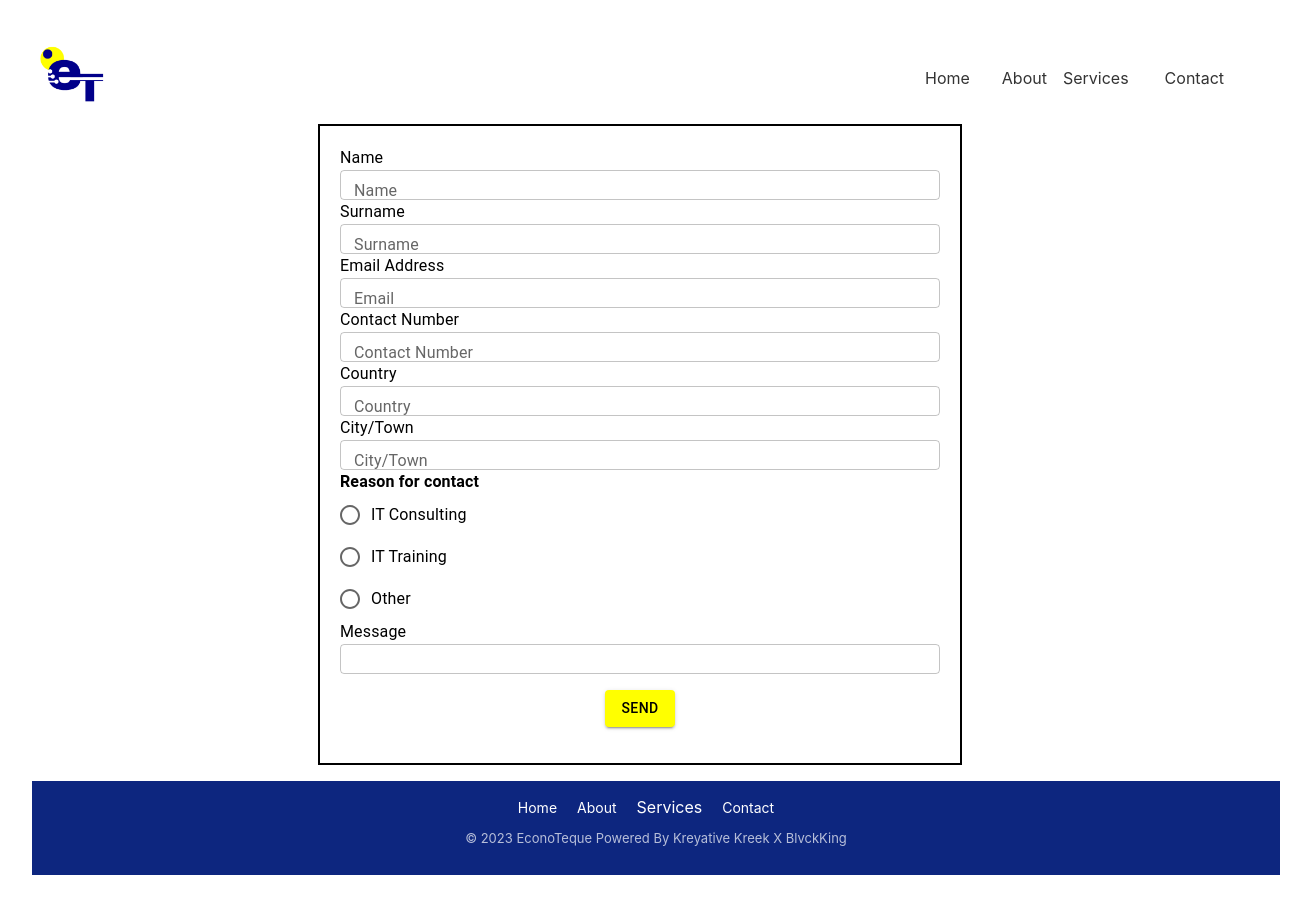
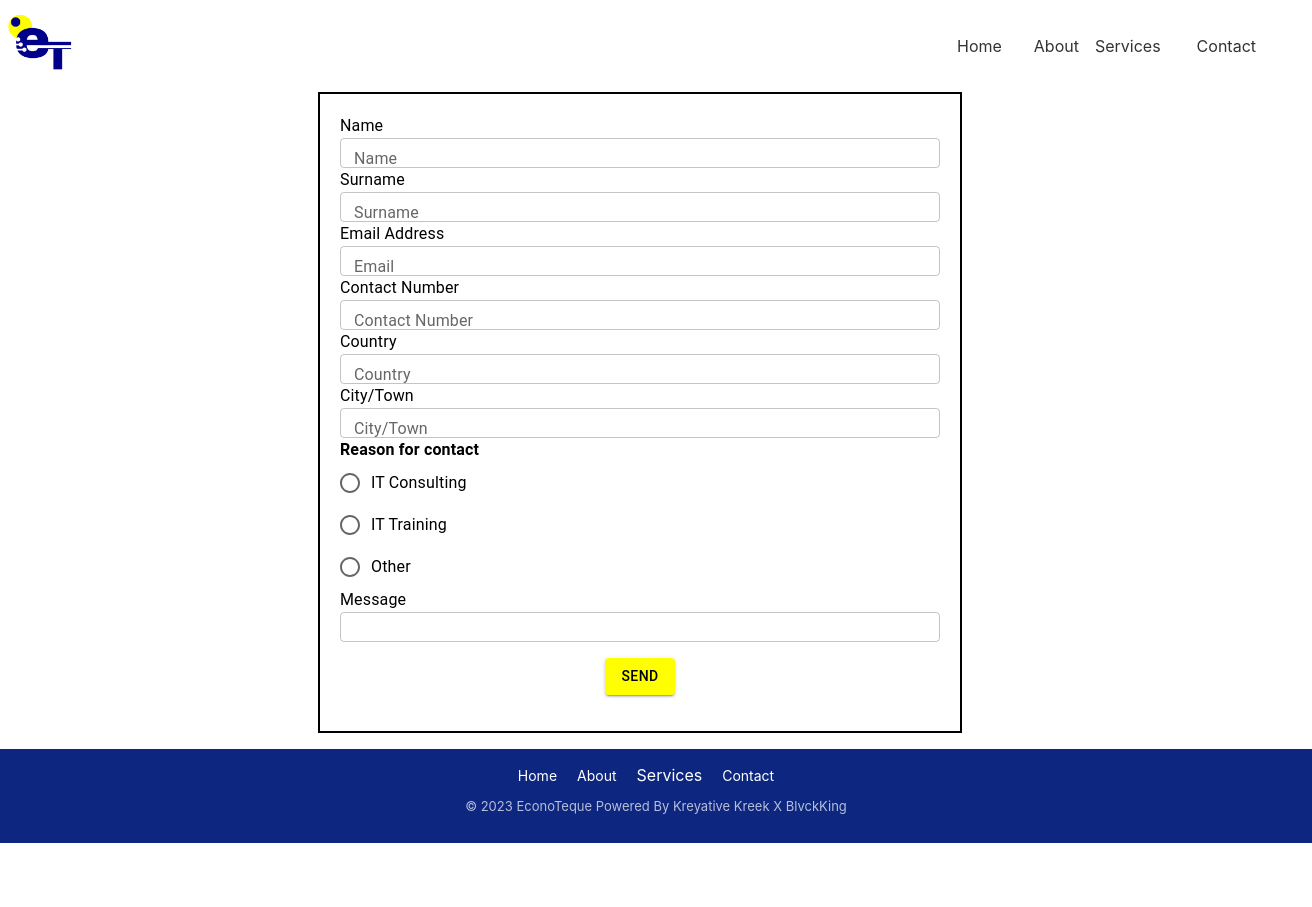
Before and after one commit to kgauzampe/econo, a React (Create React App) app: page /Contact in a window 1280 px wide. Shown: the whole page, 1312 px wide, since content can reach past the window. After the commit the page ends 843 px from the top, so only its background shows below. Built offline with nearby package versions, Linux system fonts and the light colour scheme.

Commit message:
Update Contact.css

```diff
--- a/src/Components/Contact/Contact.css
+++ b/src/Components/Contact/Contact.css
@@ -1,5 +1,5 @@
 .contact{
-    padding: 2em;
+    /* padding: 2em; */
 }
 .contact-con{
     border: 2px solid black;
```
